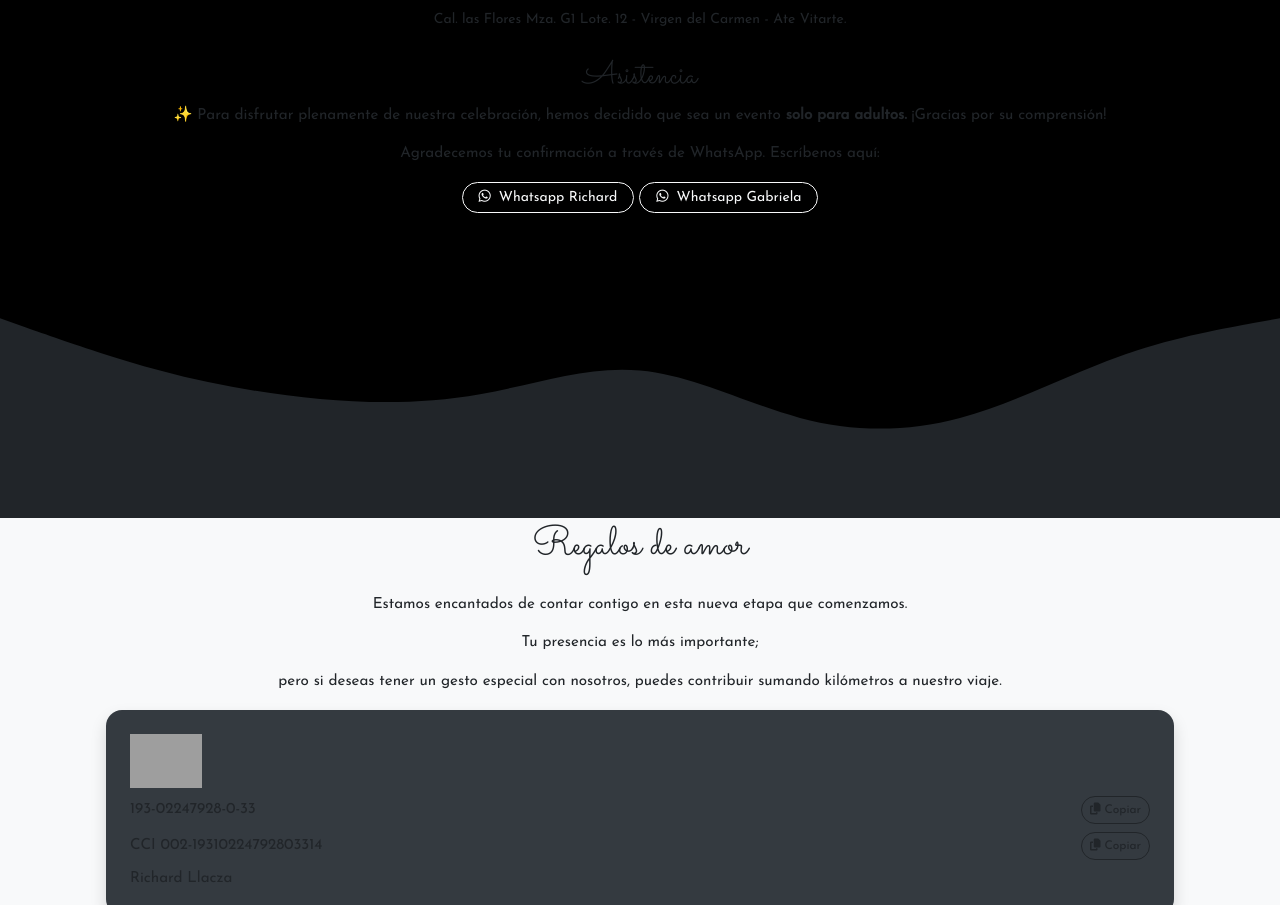
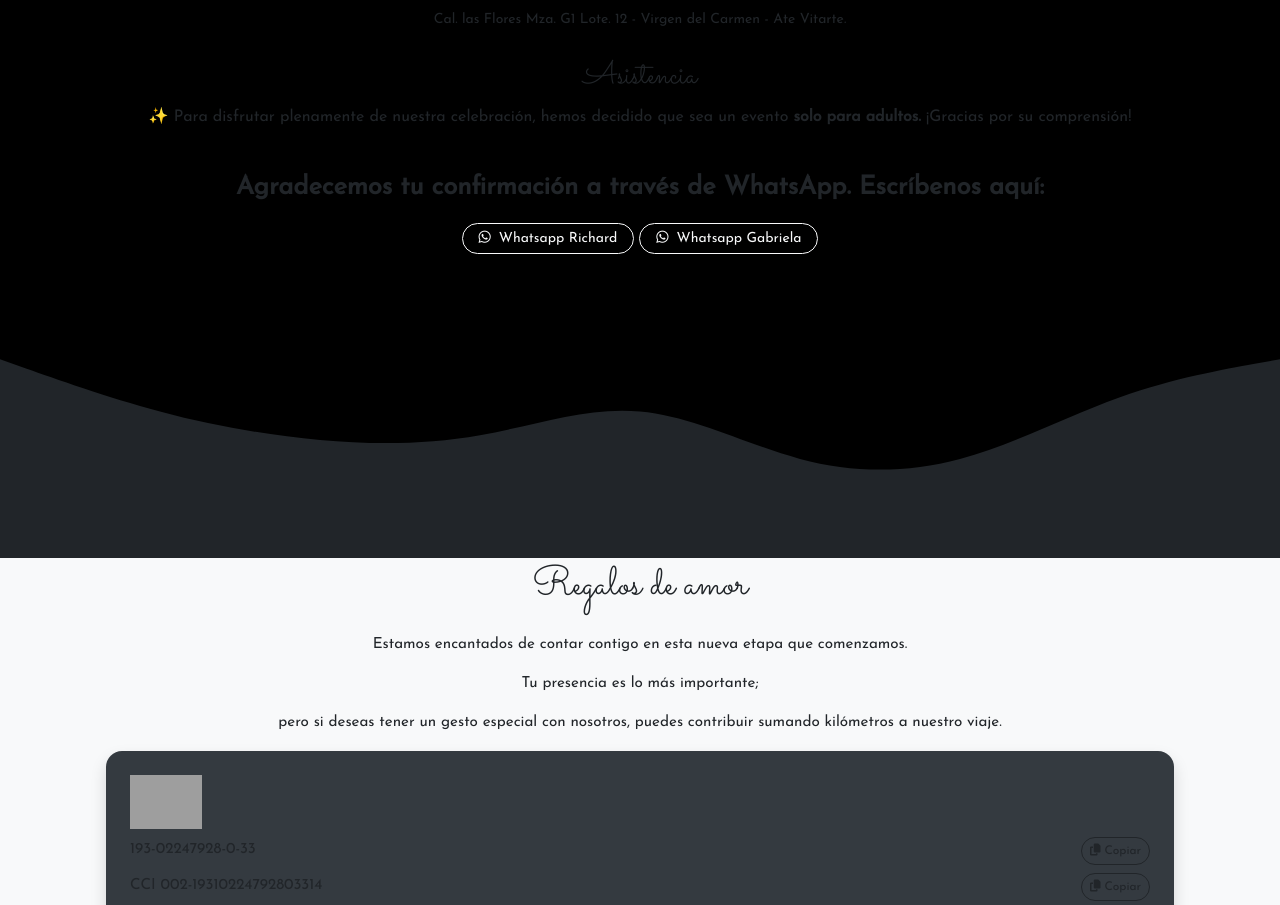
Before and after one commit to daisukogz/wedding, a website: page index.html in a window 1280 px wide. Shown: the part 3712-4617 px from the top of the page. Drawn offline with nearby package versions, Linux system fonts and the light colour scheme; no server answers; grey boxes are pictures that could not be loaded.

Commit message:
Agranda el texto de confirmacion

```diff
--- a/index.html
+++ b/index.html
@@ -303,8 +303,9 @@
 
                 <div class="py-2" data-aos="fade-down" data-aos-duration="1500">
                     <h2 class="font-esthetic m-0 py-2" style="font-size: 2rem;">Asistencia</h2>
-                    <p style="font-size: 0.95rem;">✨ Para disfrutar plenamente de nuestra celebración, hemos decidido que sea un evento <strong>solo para adultos.</strong> ¡Gracias por su comprensión!</p>
-                    <p style="font-size: 0.95rem;">Agradecemos tu confirmación a través de WhatsApp. Escríbenos aquí:</p>
+                    <p style="font-size: 1rem;">✨ Para disfrutar plenamente de nuestra celebración, hemos decidido que sea un evento <strong>solo para adultos.</strong> ¡Gracias por su comprensión!</p>
+                    <br>
+                    <p style="font-size: 1.6rem;"><strong>Agradecemos tu confirmación a través de WhatsApp. Escríbenos aquí:</strong></p>
                     <a href="https://api.whatsapp.com/send?phone=51965383967&text=Hola%20Richard!%20Confirmo%20mi%20asistencia%2C%20estare%20prensente%20en%20tu%20boda." target="_blank" class="btn btn-outline-light btn-sm rounded-pill shadow mb-2 px-3"><i class="fa-brands fa-whatsapp me-2"></i>Whatsapp Richard</a>
                     <a href="https://api.whatsapp.com/send?phone=51992771996&text=Hola%20Gabriela!%20Confirmo%20mi%20asistencia%2C%20estare%20prensente%20en%20tu%20boda." target="_blank" class="btn btn-outline-light btn-sm rounded-pill shadow mb-2 px-3"><i class="fa-brands fa-whatsapp me-2"></i>Whatsapp Gabriela</a>
                 </div>
```
